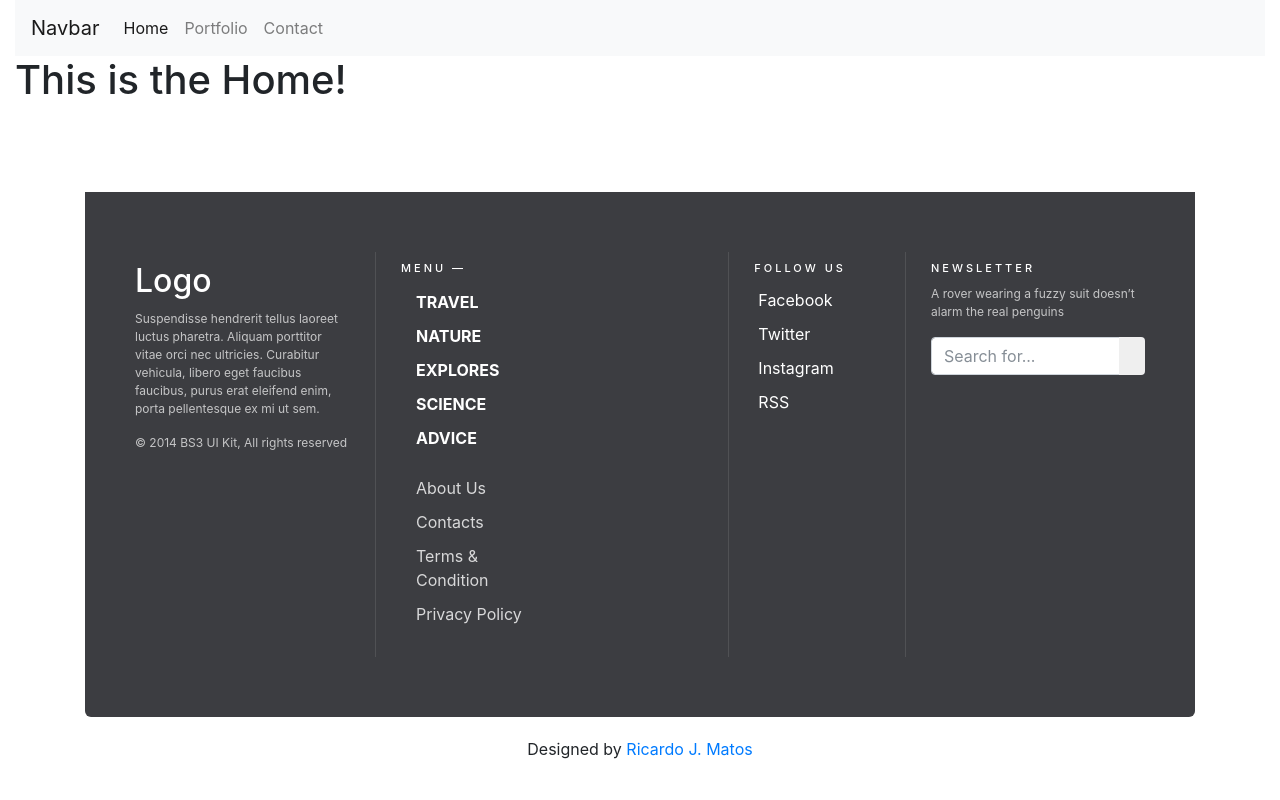
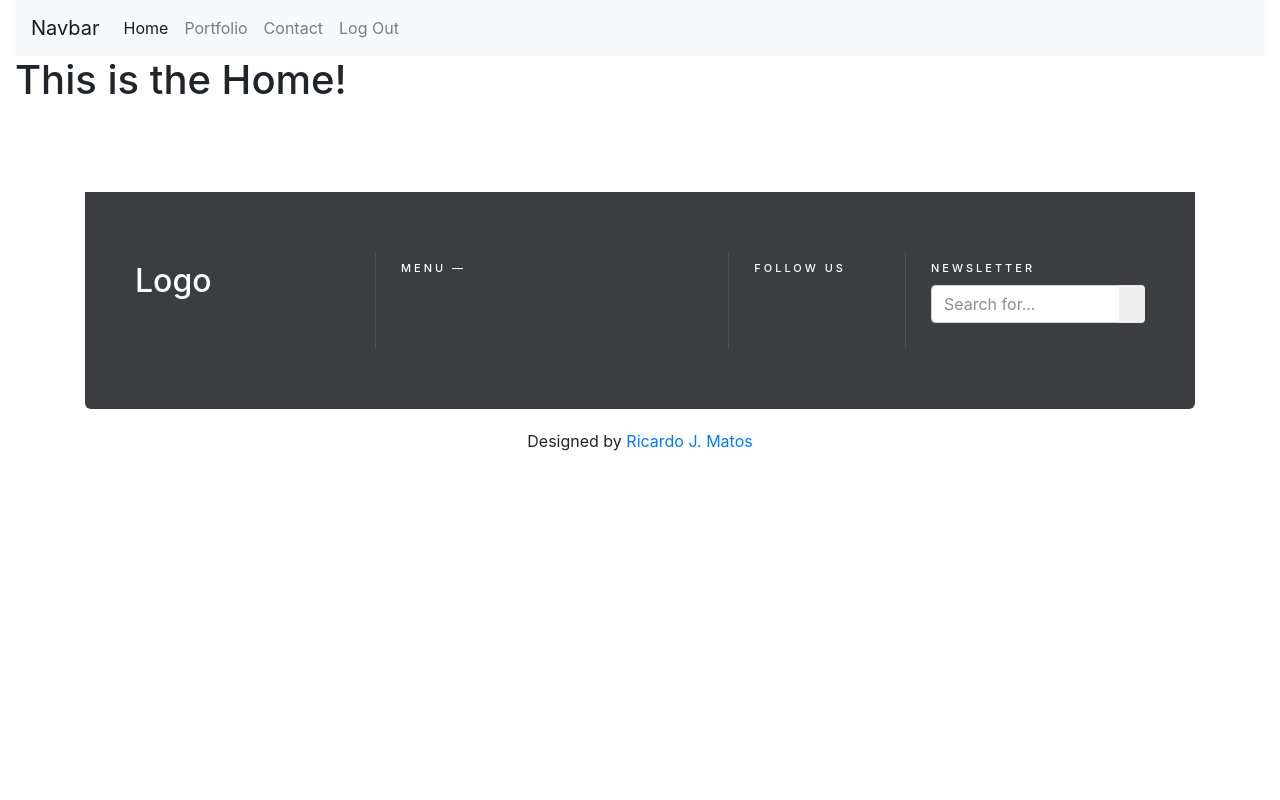
Before and after one commit to matosonline/bootcamp-final, a PHP site: page / in a window 1280 px wide. Run offline with PHP 8.4, Linux system fonts and the light colour scheme; some libraries are stand-ins or nearby versions.

Commit message:
final PHP

```diff
--- a/index.php
+++ b/index.php
@@ -1,6 +1,8 @@
 <?php
 
     define('__ROOT__', dirname(__FILE__));
+    session_start();
+
 
     //HEAD
     require_once (__ROOT__."/templates/head.php");
--- a/templates/content.php
+++ b/templates/content.php
@@ -3,17 +3,39 @@
         <div class="col">
 
             <?php
-                $views = array("home", "portfolio", "contact");
+                $views = array("home", "portfolio", "contact", "logout");
 
                 if( isset($_GET["page"]) && in_array($_GET["page"],$views) ) {
 
                 require_once (__ROOT__.'/views/'.$_GET["page"].'.php');
+                setNavigation($_GET["page"]);
 
                 } else if (!isset($_GET["page"])) {
                     require_once (__ROOT__.'/views/home.php');
+                    setNavigation("home");
+
                 }else {
                     require_once (__ROOT__.'/views/404.php');
+                    setNavigation("404");
                 }
+
+                function setNavigation($page){
+                    if(!isset($_SESSION['pages_visited']))
+                    {
+                        $_SESSION['pages_visited'] = array($page);
+                }   else {
+                        array_push($_SESSION['pages_visited'], $page);
+                }}
+
+                // resets the session data for the rest of the runtime
+                $_SESSION = array();
+                // sends as Set-Cookie to invalidate the session cookie
+                if (isset($_COOKIE[session_name()])) {
+                    $params = session_get_cookie_params();
+                    setcookie(session_name(), '', 1, $params['path'], $params['domain'], $params['secure'], isset($params['httponly']));
+                }
+                session_destroy();
+
             ?>
 
         </div>
--- a/templates/footer.php
+++ b/templates/footer.php
@@ -7,42 +7,26 @@
         <div class="row">
         	<div class="col-md-3 footer-brand animated fadeInLeft">
             	<h2>Logo</h2>
-                <p>Suspendisse hendrerit tellus laoreet luctus pharetra. Aliquam porttitor vitae orci nec ultricies. Curabitur vehicula, libero eget faucibus faucibus, purus erat eleifend enim, porta pellentesque ex mi ut sem.</p>
-                <p>© 2014 BS3 UI Kit, All rights reserved</p>
             </div>
         	<div class="col-md-4 footer-nav animated fadeInUp">
             	<h4>Menu —</h4>
             	<div class="col-md-6">
                     <ul class="pages">
-                        <li><a href="#">Travel</a></li>
-                        <li><a href="#">Nature</a></li>
-                        <li><a href="#">Explores</a></li>
-                        <li><a href="#">Science</a></li>
-                        <li><a href="#">Advice</a></li>
                     </ul>
                 </div>
             	<div class="col-md-6">
                     <ul class="list">
-                        <li><a href="#">About Us</a></li>
-                        <li><a href="#">Contacts</a></li>
-                        <li><a href="#">Terms & Condition</a></li>
-                        <li><a href="#">Privacy Policy</a></li>
                     </ul>
                 </div>
             </div>
         	<div class="col-md-2 footer-social animated fadeInDown">
             	<h4>Follow Us</h4>
             	<ul>
-                	<li><a href="#">Facebook</a></li>
-                	<li><a href="#">Twitter</a></li>
-                	<li><a href="#">Instagram</a></li>
-                	<li><a href="#">RSS</a></li>
                 </ul>
             </div>
         	<div class="col-md-3 footer-ns animated fadeInRight">
             	<h4>Newsletter</h4>
-                <p>A rover wearing a fuzzy suit doesn’t alarm the real penguins</p>
-                <p>
+
                     <div class="input-group">
                       <input type="text" class="form-control" placeholder="Search for...">
                       <span class="input-group-btn">
--- a/templates/nav.php
+++ b/templates/nav.php
@@ -17,6 +17,9 @@
           <li class="nav-item">
             <a class="nav-link" href="/?page=contact">Contact</a>
           </li>
+                    <li class="nav-item">
+            <a class="nav-link" href="/?page=logout">Log Out</a>
+          </li>
         </ul>
       </div>
     </nav>
--- a/views/home.php
+++ b/views/home.php
@@ -1 +1,11 @@
+<?php
+
+    if(!isset($_SESSION['pages_visited'])) {
+    $_SESSION[''] = array("home");
+    }   else {
+            array_push($_SESSION['pages_visited'], "home");
+    }
+
+?>
+
 <h1>This is the Home!</h1>
```
Also changed, not shown: views/logout.php (added).
